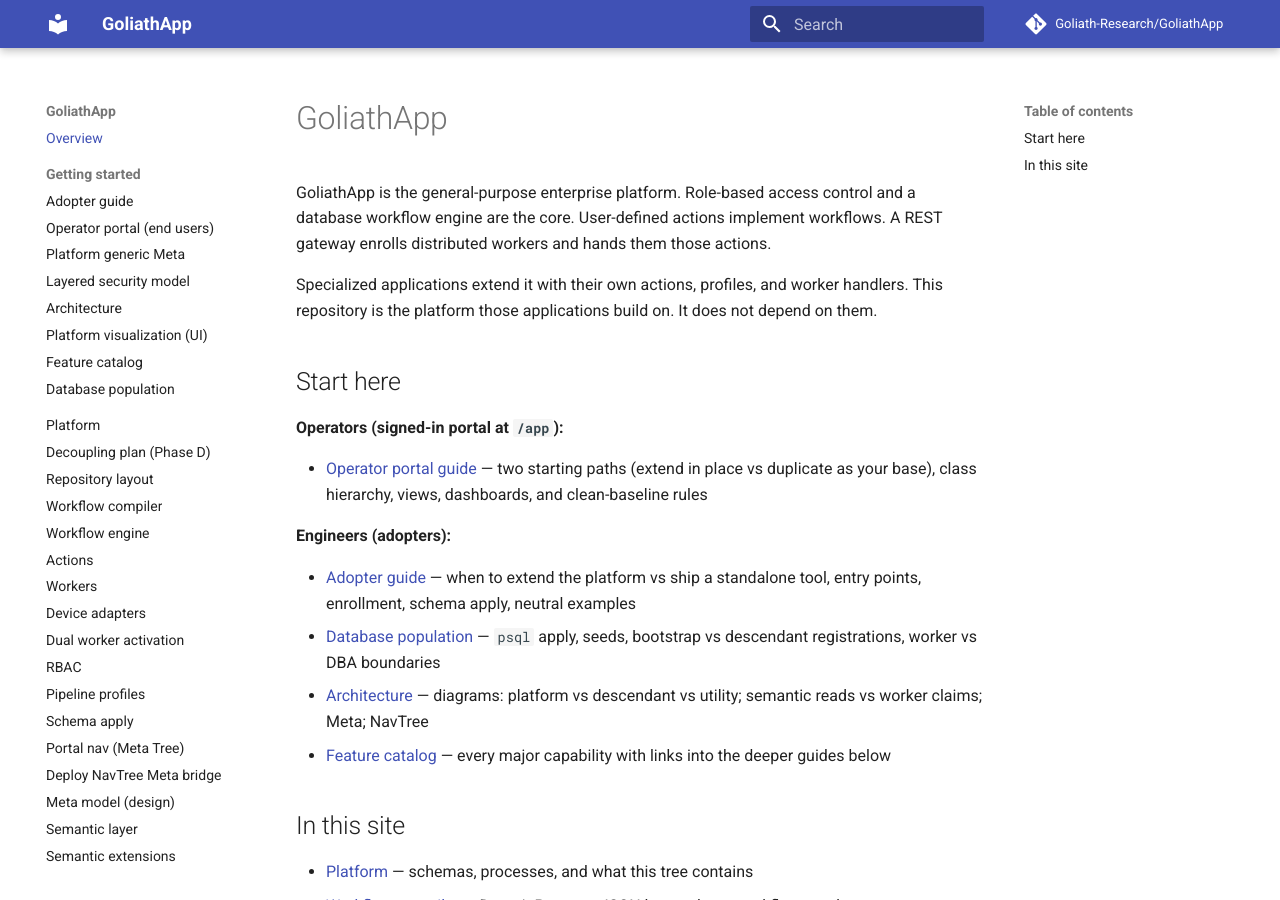
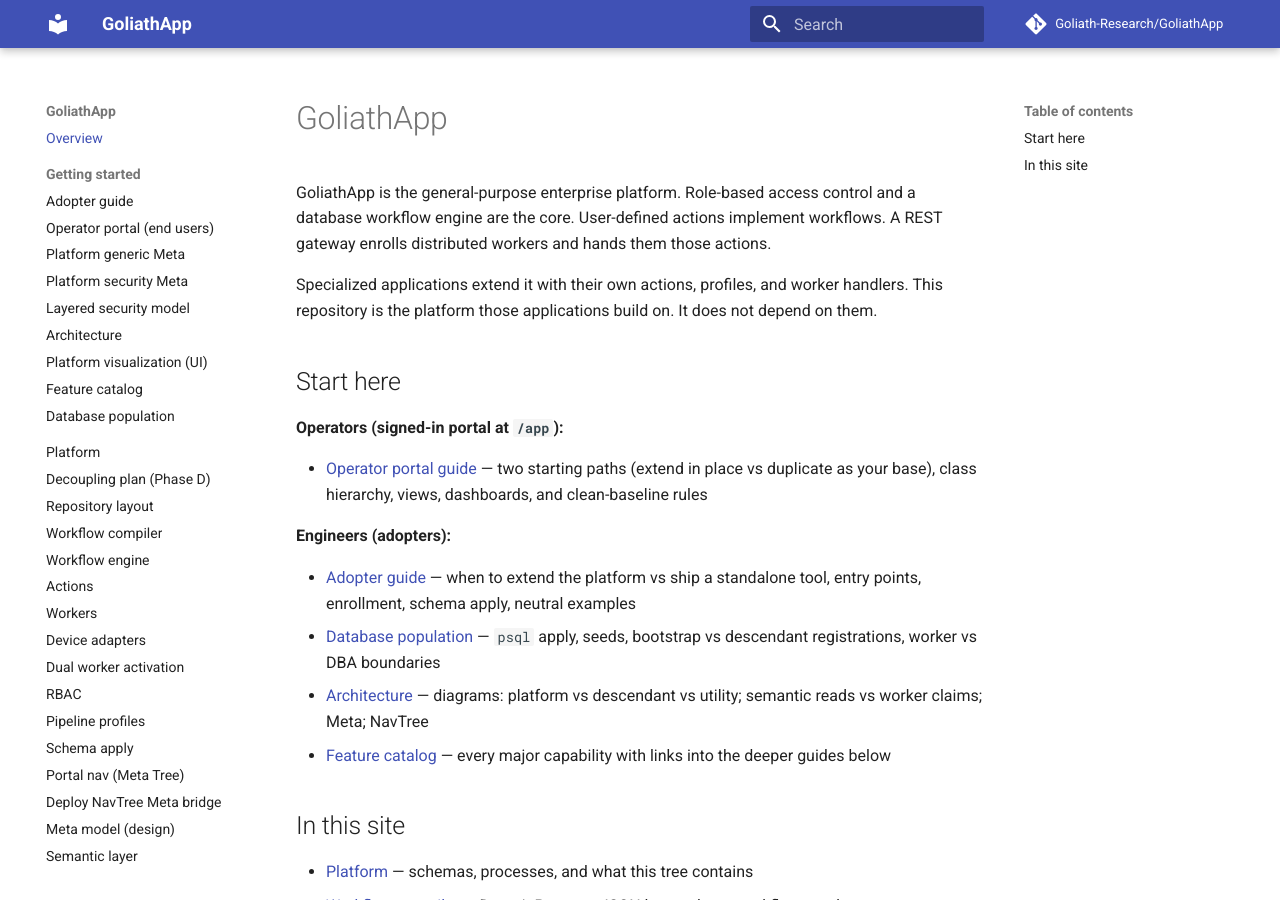
Before and after one commit to Goliath-Research/GoliathApp, an MkDocs documentation site: the page built from docs/index.md, in a window 1280 px wide and 900 px high. Built offline with MkDocs 1.6.1 and Material for MkDocs 9.7.7, drawn with Linux system fonts in a browser that asks for light colours; comment, search, counter and statistics services are not loaded.

Commit message:
Add platform-security-meta to MkDocs nav for strict build
Co-authored-by: David Izada Rodriguez <davidizadar@GoliathResearch.com>

```diff
--- a/mkdocs.yml
+++ b/mkdocs.yml
@@ -29,6 +29,7 @@ nav:
       - Adopter guide: adopter-guide.md
       - Operator portal (end users): operator-portal-guide.md
       - Platform generic Meta: platform-generic-meta.md
+      - Platform security Meta: platform-security-meta.md
       - Layered security model: platform-layered-security.md
       - Architecture: architecture.md
       - Platform visualization (UI): visualization.md
```
